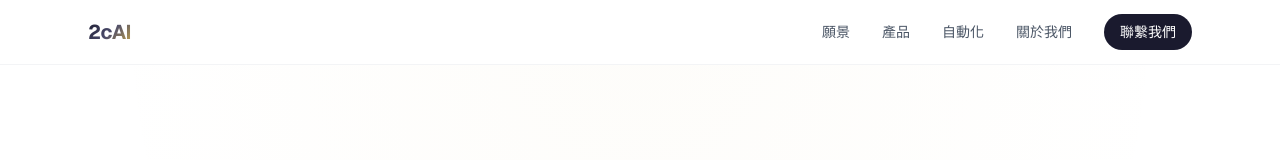
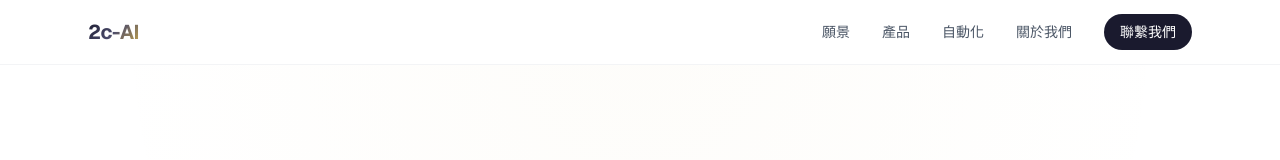
Before and after one commit to joanassum/2c-ai-web, a Next.js app: page / in a window 1280 px wide. Shown: the top 160 px of the page. Built offline with nearby package versions, Linux system fonts and the light colour scheme.

Commit message:
change name and email

```diff
--- a/src/app/page.tsx
+++ b/src/app/page.tsx
@@ -5,7 +5,7 @@ function Navbar() {
     <nav className="fixed top-0 left-0 right-0 z-50 bg-white/90 backdrop-blur-sm border-b border-gray-100">
       <div className="max-w-6xl mx-auto px-6 h-16 flex items-center justify-between">
         <Link href="/" className="text-xl font-bold tracking-tight">
-          <span className="gradient-text">2cAI</span>
+          <span className="gradient-text">2c-AI</span>
         </Link>
         <div className="hidden md:flex items-center gap-8 text-sm text-gray-600">
           <a href="#vision" className="hover:text-gray-900 transition-colors">
@@ -263,7 +263,7 @@ function Contact() {
             <svg className="w-4 h-4" fill="none" stroke="currentColor" viewBox="0 0 24 24">
               <path strokeLinecap="round" strokeLinejoin="round" strokeWidth={2} d="M3 8l7.89 5.26a2 2 0 002.22 0L21 8M5 19h14a2 2 0 002-2V7a2 2 0 00-2-2H5a2 2 0 00-2 2v10a2 2 0 002 2z" />
             </svg>
-            hello@2cai.com
+            2c-ai@gmail.com
           </a>
           <a
             href="#"
```
